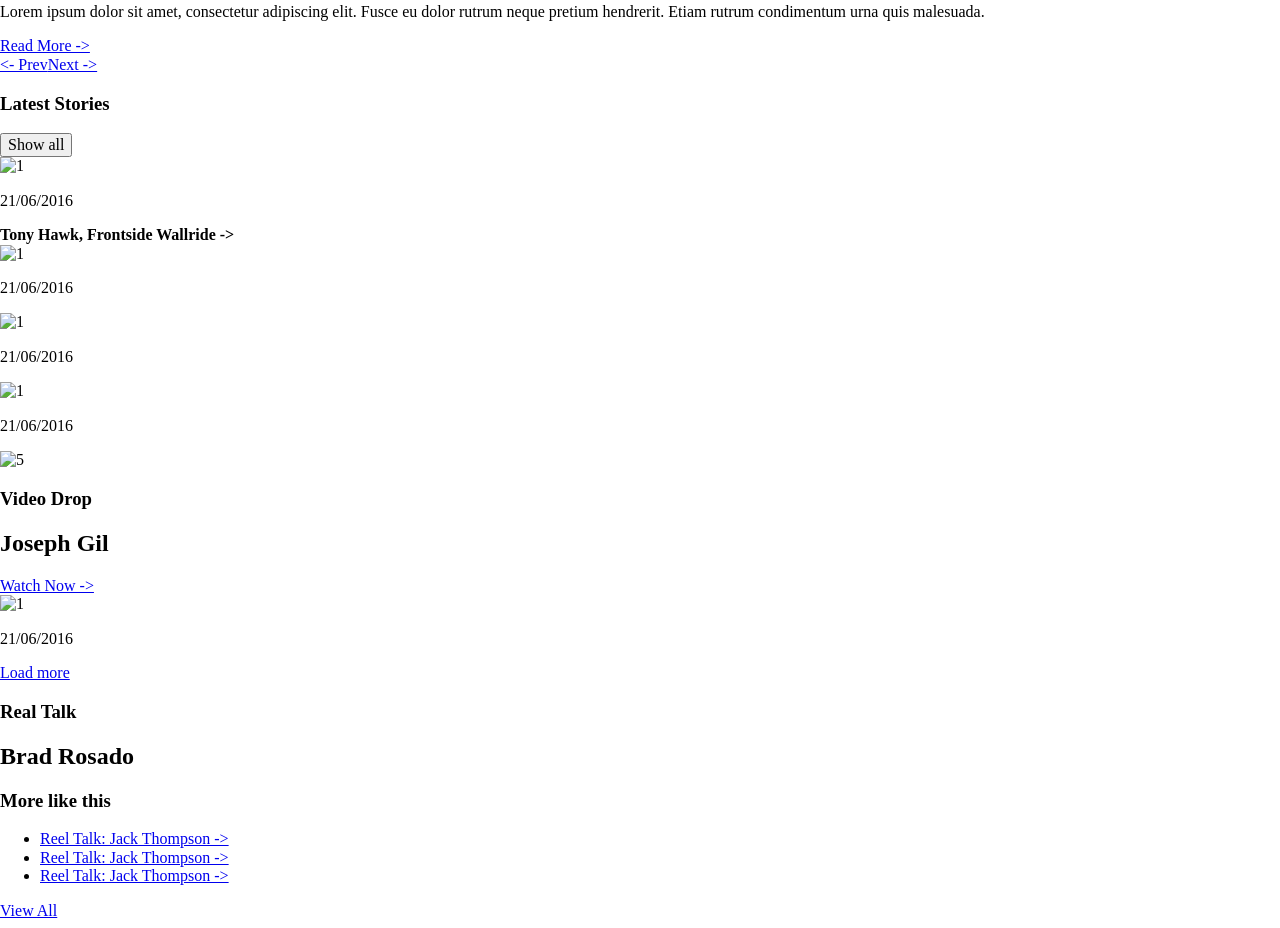
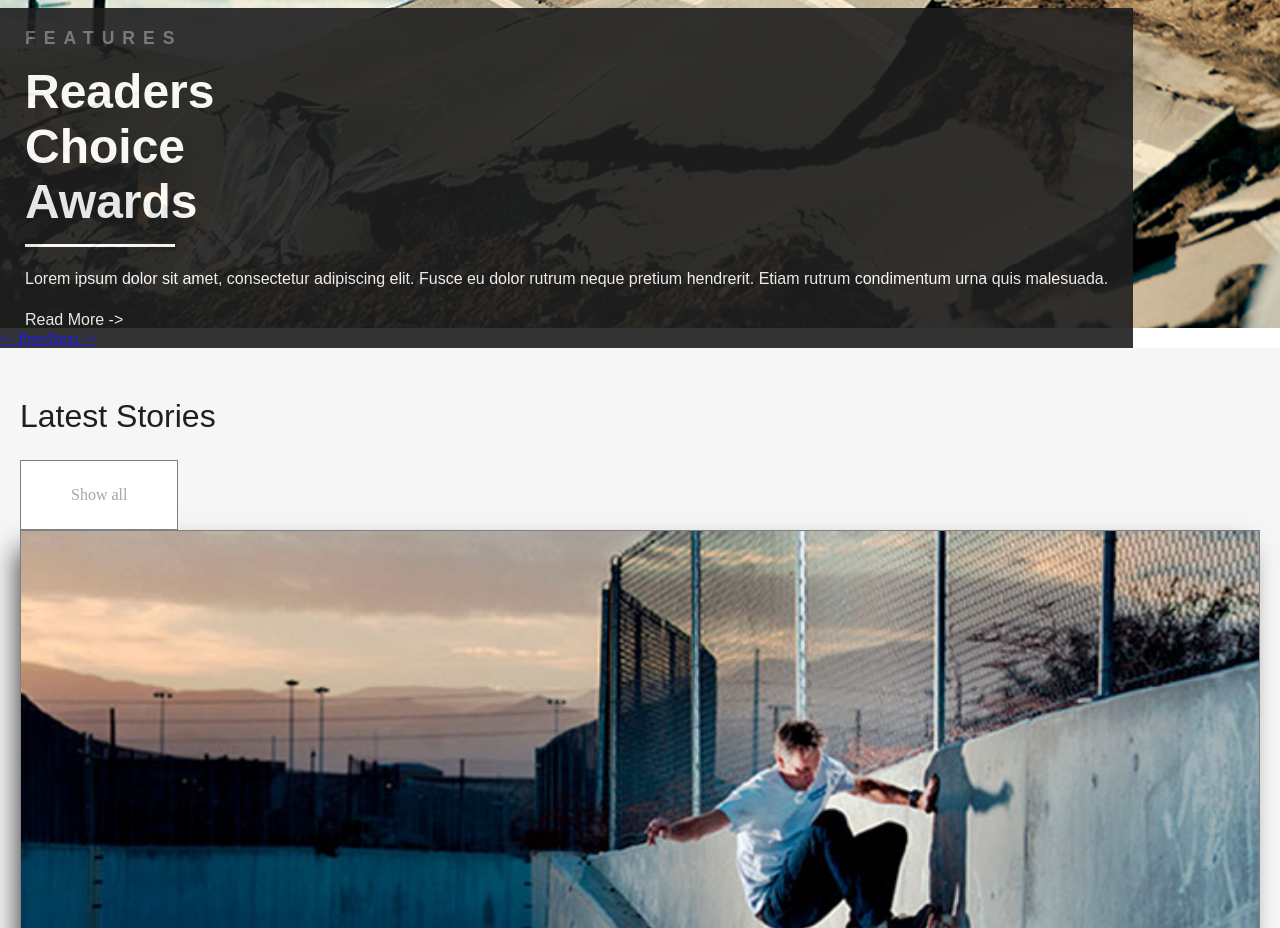
Before and after one commit to VerDan777/transworld, a plain HTML site: page index.html in a window 1280 px wide. Shown: the part 452-1380 px from the top of the page. Drawn offline with nearby package versions, Linux system fonts and the light colour scheme.

Commit message:
Update 2017-10-26T16:17:49.376Z

```diff
--- a/index.html
+++ b/index.html
@@ -21,18 +21,22 @@
             <li class="main-menu__item"><a class="main-menu__link" href="#">How-tos</a></li>
           </ul>
         </nav>
-        <div class="basket"><a class="basket__text" href="#">My Cart</a><img src="#" alt="basket icon"/></div>
+        <div class="basket"><a class="basket__text" href="#">My Cart</a><img src="./img/basket.png" alt="basket icon"/></div>
       </nav>
+      <div class="hero">
+        <div class="hero__bg">
           <div class="features features--header">
             <div class="features__bg"></div>
           </div>
-      <div class="features__block">
+          <div class="features__block features__block--header">
             <div class="features__container">
               <h3 class="section__suptitle">Features</h3>
               <h2 class="features__title">Readers<br>Choice<br>Awards</h2>
               <p class="features__text">Lorem ipsum dolor sit amet, consectetur adipiscing elit. Fusce eu dolor rutrum neque pretium hendrerit. Etiam rutrum condimentum urna quis malesuada.</p><a class="features__button" href="#">Read More -></a>
             </div>
-        <div class="features__nav"><a class="features__nav-prev" href="#"><- Prev</a><a class="features__nav-next" href="#">Next -></a></div>
+            <div class="features__nav"></div><a class="features__nav-prev" href="#"><- Prev</a><a class="features__nav-next" href="#">Next -></a>
+          </div>
+        </div>
       </div>
     </header>
     <section class="section stories">
@@ -40,42 +44,40 @@
         <h3 class="stories__title">Latest Stories</h3>
         <button class="button">Show all</button>
         <div class="stories__container">
-          <article class="stories__item"><img class="stories__img" src="#" alt="1"/>
-            <div class="stories__description">
-              <!--need paste icon(before element)-->
+          <article class="stories__item"><img class="stories__img" src="./img/item-s.jpg" alt="1"/>
+            <div class="stories__description"><img src="./img/photo.png" alt=""/>
               <p class="stories__date">21/06/2016</p><strong class="stories__author">Tony Hawk, Frontside Wallride -></strong>
             </div>
           </article>
-          <article class="stories__item"><img class="stories__img" src="#" alt="1"/>
-            <div class="stories__description">
-              <!--need paste icon(before element)-->
-              <p class="stories__date">21/06/2016</p>
+          <article class="stories__item"><img class="stories__img" src="./img/item-s.jpg" alt="1"/><img class="stories__img" src="#" alt="1"/>
+            <div class="stories__description"><img src="./img/photo.png" alt=""/>
+              <p class="stories__date">21/06/2016</p><strong class="stories__author">Stephen Lawyer, Backside Kickflip -></strong>
             </div>
           </article>
-          <article class="stories__item"><img class="stories__img" src="#" alt="1"/>
-            <div class="stories__description">
-              <!--need paste icon(before element)-->
-              <p class="stories__date">21/06/2016</p>
+          <article class="stories__item"><img class="stories__img" src="./img/item-s.jpg" alt="1"/>
+            <div class="stories__description"><img src="./img/photo.png" alt=""/>
+              <p class="stories__date">21/06/2016</p><strong class="stories__author">Agenda Product Preview: January 2017 -></strong>
             </div>
           </article>
-          <article class="stories__item"><img class="stories__img" src="#" alt="1"/>
-            <div class="stories__description">
-              <!--need paste icon(before element)-->
-              <p class="stories__date">21/06/2016</p>
+          <article class="stories__item"><img class="stories__img" src="./img/item-s.jpg" alt="1"/>
+            <div class="stories__description"><img src="./img/photo.png" alt=""/>
+              <p class="stories__date">21/06/2016</p><strong class="stories__author">Agenda Product Preview: January 2017 -></strong>
             </div>
           </article>
-          <article class="stories__item stories__item--video"><img class="stories__img" src="#" alt="5"/>
+          <article class="stories__item stories__item--video"><img class="stories__img" src="./img/item-s.jpg" alt="1"/>
             <div class="stories__description--video">
               <h3 class="section__suptitle">Video Drop</h3>
               <h2 class="section__title">Joseph Gil</h2><a href="#">Watch Now -> </a>
             </div>
           </article>
-          <article class="stories__item"><img class="stories__img" src="#" alt="1"/>
-            <div class="stories__description">
+          <article class="stories__item"><img class="stories__img" src="./img/item-s.jpg" alt="1"/>
+            <div class="stories__description"><img src="./img/photo.png" alt=""/>
               <p class="stories__date">21/06/2016</p>
+              <p class="stories__author">Paul Shier, Frontside Boardslide -></p>
             </div>
           </article>
-        </div><a class="button" href="#">Load more</a>
+          <div class="button__wrapper">          <a class="button" href="#">Load More</a></div>
+        </div>
       </div>
     </section>
     <section class="section person">
@@ -84,7 +86,7 @@
           <h3 class="section__suptitle">Real Talk</h3>
           <h2 class="section__title">Brad Rosado </h2>
           <div class="person__bg"><a class="section__button" href="#"></a></div>
-          <h3 class="section__suptitle">More like this</h3>
+          <h3 class="section__suptitle section__suptitle--small">More like this</h3>
           <ul class="person__list">
             <li class="person__item"><a class="person__link" href="#">Reel Talk: Jack Thompson -></a></li>
             <li class="person__item"><a class="person__link" href="#">Reel Talk: Jack Thompson -></a></li>
--- a/style.css
+++ b/style.css
@@ -1 +1,227 @@
 @import url(normalize.css);
+
+html {
+  height: 100%;
+  width: 100%;
+}
+
+body {
+  margin: 0;
+  padding: 0;
+  font-size: 16px;
+  overflow-x: hidden;
+}
+
+h1,h2,h3,h4,h5,h6 {
+  margin: 0;
+  padding: 0;
+}
+
+.page-header {
+  height: 100vh;
+}
+
+.logo {
+  height: 100px;
+  width: 100px;
+  margin: 0 auto;
+}
+
+.logo img {
+  width: 100%;
+  height: 100%;
+}
+
+.main-nav {
+  position: relative;
+}
+
+.basket {
+  width: 20px;
+  height: 20px;
+  position: absolute;
+  top: 35px;
+  right: 55px;
+}
+
+.basket__text {
+  display: none;
+}
+
+.main-menu {
+  display: none;
+}
+
+.hero__bg {
+  height: 85vh;
+  background-image: url("./img/background.jpg");
+  background-size: cover;
+}
+
+.section {
+  padding: 100px 20px;
+  background-color: #f6f6f6;
+}
+
+.section__title {
+  padding: 20px 0;
+  font-family: "Myriad Pro Regular", sans-serif;
+  font-weight: 400;
+  font-size: 2rem;
+  color: white;
+}
+
+.section__suptitle {
+  padding-top: 20px;
+  font-size: 1.1rem;
+  letter-spacing: 0.5rem;
+  text-transform: uppercase;
+  color: #707070;
+  font-family: "Karla Bold",sans-serif;
+}
+
+.section__suptitle--small {
+  font-size: 0.7rem;
+}
+
+.features {
+  text-align: left;
+}
+
+.features__block {
+  background-color: #1f1f1f;
+  opacity: 0.9;
+}
+
+.features__block--header {
+  position: absolute;
+  bottom: 0;
+  left: 0;
+}
+
+.features__container {
+  padding: 0px 25px;
+}
+
+.features__title {
+  display: block;
+  width: 150px;
+  padding: 15px 0;
+  font-family: "Myriad Pro Regular", sans-serif;
+  font-size: 3rem;
+  color: white;
+  border-bottom: 3px solid #fff;
+}
+
+.features__text {
+  font-family: "Karla Regular", sans-serif;
+  line-height: 2rem;
+  font-size: 1rem;
+  color: white;
+}
+
+.features__button {
+  font-family: "Karla Regular", sans-serif;
+  color: white;
+  text-decoration: none;
+}
+
+.stories {
+  padding-top: 50px;
+}
+
+.stories__title {
+  padding-bottom: 25px;
+  font-family: "Karla Regular", sans-serif;
+  font-size: 2rem;
+  font-weight: 400;
+  color: #1f1f1f;
+}
+
+.stories__item {
+  display: block;
+  margin-bottom: 100px;
+  border: 1px solid #7f7f7f;
+  background-color: white;
+  box-shadow: -8px 13px 26px -6px rgba(0, 0, 0, 0.75);
+}
+
+.stories__img {
+  background-image: url("./img/item-s/jpg");
+  background-size: cover;
+  height: 100%;
+  width: 100%;
+}
+
+.stories__description {
+  display: flex;
+  flex-direction: row;
+  align-items: center;
+  flex-wrap: wrap;
+  width: 100%;
+  padding: 55px 10px;
+}
+
+.stories__date {
+  padding-left: 25px;
+  font-family: "Myriad Pro Regular", sans-serif;
+  font-weight: 600;
+  color: #7f7f7f;
+}
+
+.stories__author {
+  font-family: "Myriad Pro Regular", sans-serif;
+  font-weight: 500;
+}
+
+.button {
+  padding: 25px 50px;
+  text-align: center;
+  text-decoration: none;
+  background-color: white;
+  border: 1px solid #7f7f7f;
+  color: #a5a5a5;
+}
+
+.button--inverse {
+  color: white;
+  background-color: #1f1f1f;
+  margin: 10px 0;
+  display: block;
+}
+
+.button__wrapper {
+  text-align: center;
+}
+
+.person {
+  width: 100%;
+  background-color: #1f1f1f;
+  width: 100%;
+  padding: 50px 0;
+}
+
+.person__container {
+  padding: 0 30px;
+}
+
+.person__bg {
+  background-image: url("./img/person-s.jpg");
+  background-size: cover;
+  height: 200px;
+  border: 2px solid #ececec;
+  padding: 5px 5px;
+}
+
+.person__list {
+  padding-left: 0;
+  text-align: left;
+  list-style: none;
+}
+
+.person__link {
+  text-decoration: none;
+  color: white;
+  font-family: "Myriad Pro Regular", sans-serif;
+  font-weight: 300;
+}
```
Also changed, not shown: img/background.jpg (added), img/basket.png (added), img/item-l.jpg (added), img/item-m.jpg (added), img/item-s.jpg (added), img/logo.png, img/logo2.png (added), img/person-m.jpg (added), img/person-s.jpg (added), img/photo.jpg (added), img/photo.png (added), style.min.css, 1 other file. Lines whose indentation alone changed are shown as unchanged.
